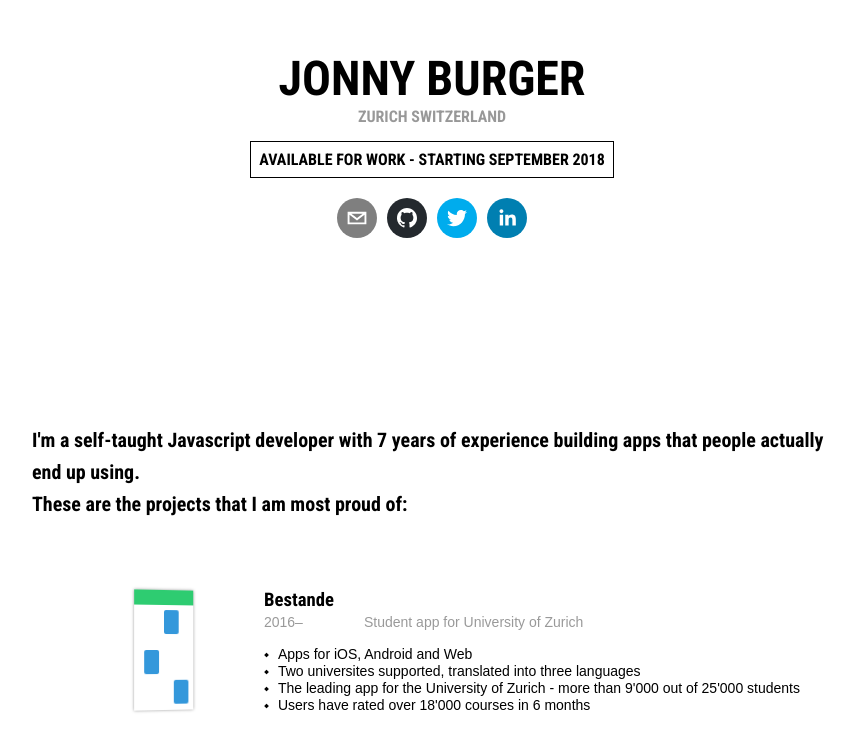
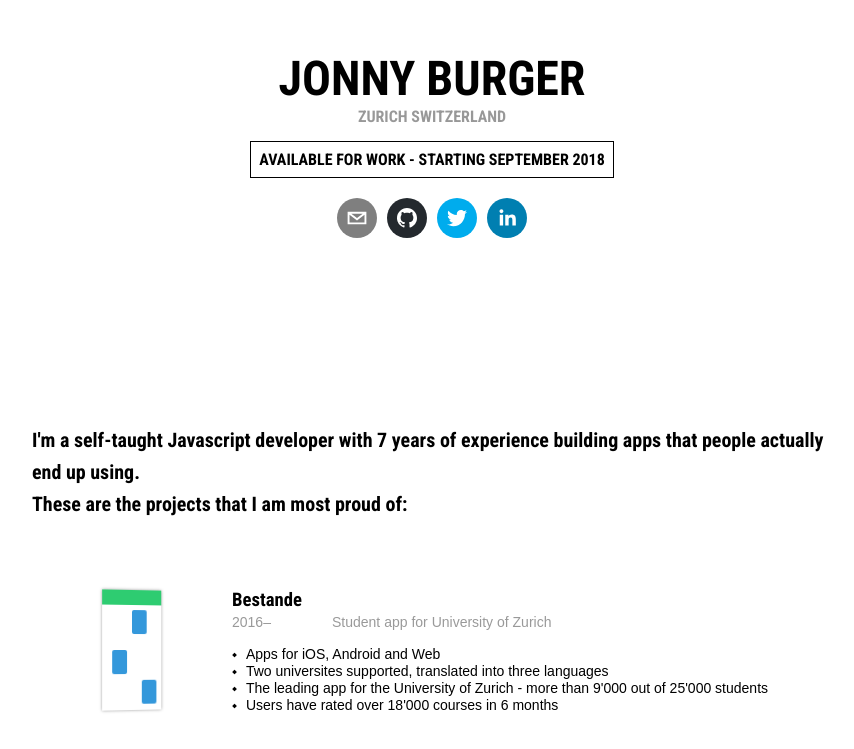
Before and after one commit to JonnyBurger/jonny, a React (Create React App) app: page / in a window 1280 px wide. Shown: the part 136-885 px from the top of the page, without its empty margins (208-1062 px from the left). Built offline with nearby package versions, Linux system fonts and the light colour scheme.

Commit message:
fix desktop layout

```diff
--- a/src/Project.js
+++ b/src/Project.js
@@ -33,8 +33,8 @@ const Left = styled.div`
 
 const Right = styled.div`
 	display: block;
+	flex: 1;
 	${mobile`
-		flex: 1;
 		padding-left: 20px;
 		padding-right: 20px;
 	`};
```
